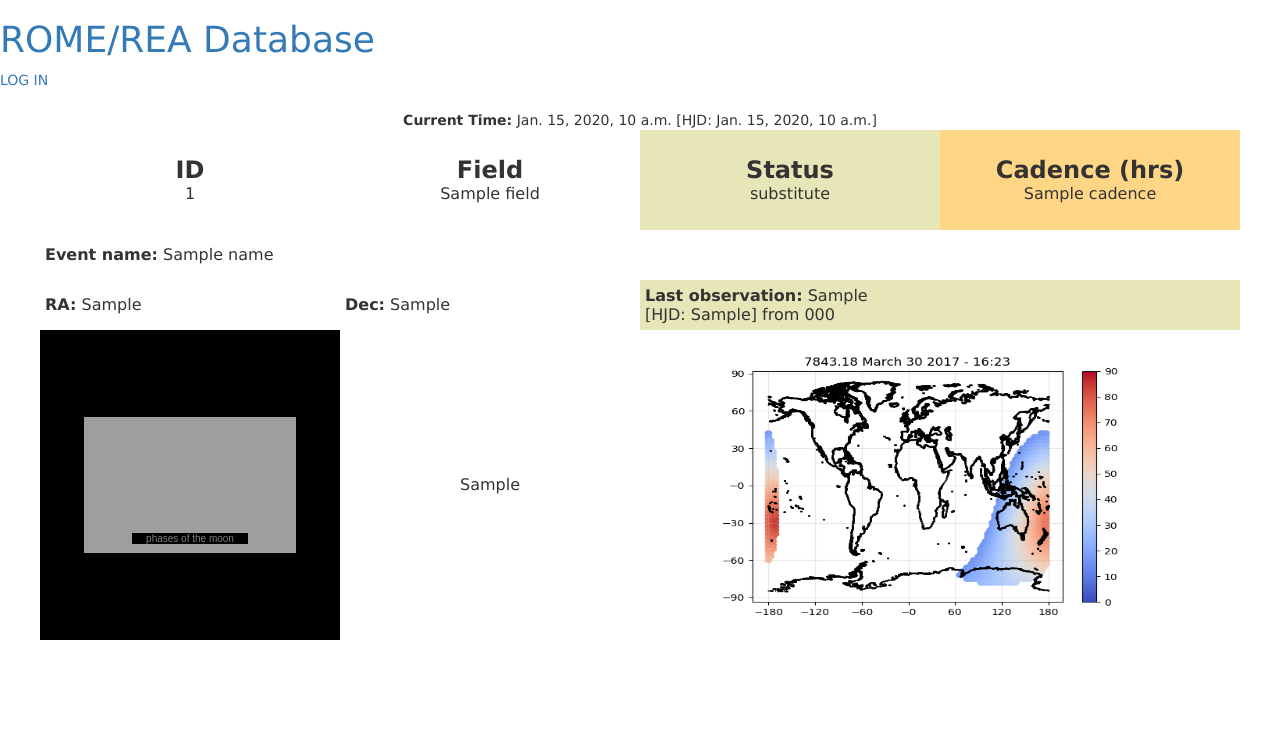
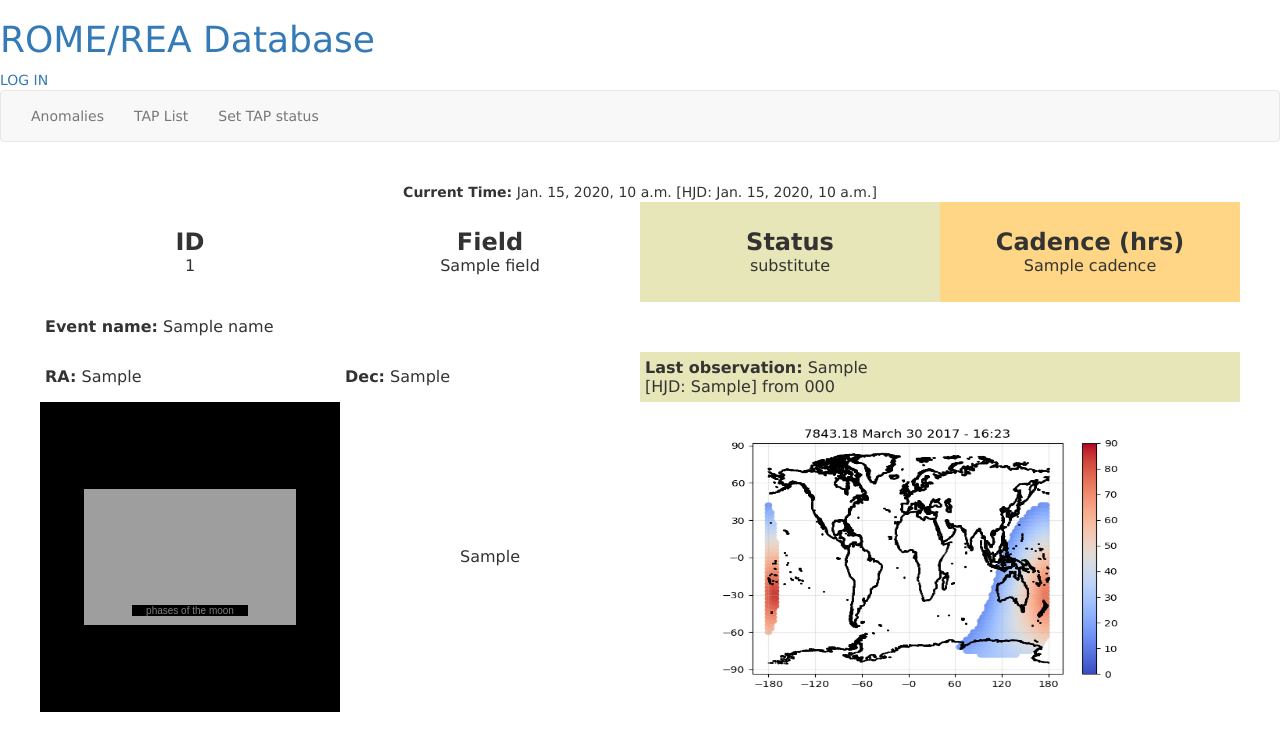
Before and after one commit to ytsapras/robonet_site, a Django app: template events/templates/events/event_obs_details.html in a window 1280 px wide. Shown: the top 751 px of the page. Run offline with Django 3.2, Linux system fonts and the light colour scheme; the template is opened without the code that fills it: most values are stand-ins (such as "Sample title", 1, 10 or a date in 2020); some libraries are stand-ins or nearby versions; grey boxes are pictures that could not be loaded.

Commit message:
Added nav bar

```diff
--- a/events/templates/events/event_obs_details.html
+++ b/events/templates/events/event_obs_details.html
@@ -1,13 +1,9 @@
 {% extends "base.html" %}
 {% load staticfiles %}
 {% block head_extras %}
-            <meta charset="utf-8" />
+        <meta charset="utf-8" />
 	    <meta http-equiv='content-type' content='text/html; charset=utf-8' />
 	    <title>RoboNet Observe</title>
-            <!-- <script src="https://d3js.org/d3.v3.min.js" charset="utf-8"></script>
-            <script src="http://cdn.rawgit.com/novus/nvd3/v1.8.1/build/nv.d3.min.js" charset="utf-8"></script>
-	    <script type="text/javascript" src="https://cdn.plot.ly/plotly-latest.min.js"></script>
-            <link rel="stylesheet" href="http://cdn.rawgit.com/novus/nvd3/v1.8.1/build/nv.d3.css"> -->
 	    <style>
 	    .button {
 	    	background-color: #f44336;
@@ -27,6 +23,26 @@
 {% endblock %}
 
 {% block content %}
+<nav class="navbar navbar-default">
+<div class="container-fluid">
+    <div class="navbar-header">
+        <button type="button" class="navbar-toggle collapsed" data-toggle="collapse" data-target="#bs-example-navbar-collapse-1" aria-expanded="false">
+        <span class="sr-only">Toggle navigation</span>
+        <span class="icon-bar"></span>
+        </button>
+    </div>
+</div>
+
+<div class="collapse navbar-collapse" id="bs-example-navbar-collapse-1">
+    <ul class="nav navbar-nav">
+      <li><a href="{% url 'list_anomalies' %}">Anomalies</a></li>
+      <li><a href="{% url 'tap' %}">TAP List</a></li>
+      <li><a href="{% url 'set_tap_status' %}">Set TAP status</a></li>
+    </ul>
+  </div><!-- /.navbar-collapse -->
+</nav>
+
+<div>
   <center><br>
   <b>Current Time:</b> {{ time_now }}
   [HJD: {{ time_now_jd }}]
@@ -83,11 +99,6 @@
        </td>
     <tr>
        <td>
-          <center>
-          <!--<form action="url_to_redirect_to">
-             <input type="submit" class="button" value="Edit">
-          </form>-->
-	  <center>
        </td>
        <td colspan=3>
        <!-- Requested vs Observed Plot -->
@@ -95,4 +106,5 @@
     </tr>
  </table>
  </center>
+</div>
 {% endblock %}
--- a/events/templates/events/list_anomalies.html
+++ b/events/templates/events/list_anomalies.html
@@ -20,7 +20,6 @@
       <li><a href="{% url 'request_obs' %}">Request Obs</a></li>
         </ul>
       </div><!-- /.navbar-collapse -->
-    </div><!-- /.container-fluid -->
 </nav>
 {% if rows %}
 <center>
--- a/events/templates/events/show_event.html
+++ b/events/templates/events/show_event.html
@@ -26,7 +26,6 @@
       <li><a href="{% url 'set_tap_status' %}">Set TAP status</a></li>
     </ul>
   </div><!-- /.navbar-collapse -->
-</div><!-- /.container-fluid -->
 </nav>
   <center><br>
   <b>
```
Also changed, not shown: events/templates/events/show_event_by_id.html (+19 -1 lines).
